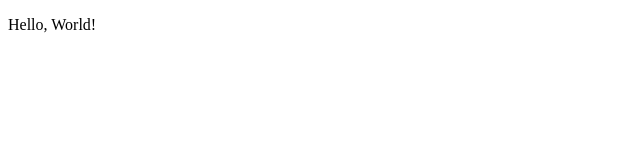
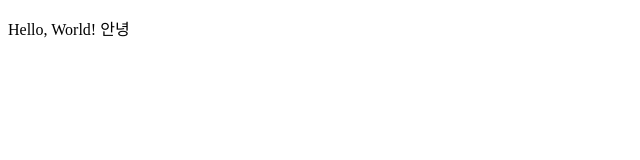
Before and after one commit to Hongmo-hm/hongmo-hm.github.io, a plain HTML site: page index.html in a window 1280 px wide. Shown: the full height of the page, 0-640 px from the left. Drawn offline with Linux system fonts and the light colour scheme.

Commit message:
Update index.html

```diff
--- a/index.html
+++ b/index.html
@@ -7,6 +7,6 @@
 	<title>Test</title>
 </head>
 <body>
-  <p>Hello, World!</p>
+  <p>Hello, World! 안녕</p>
 </body>
 </html>
```
